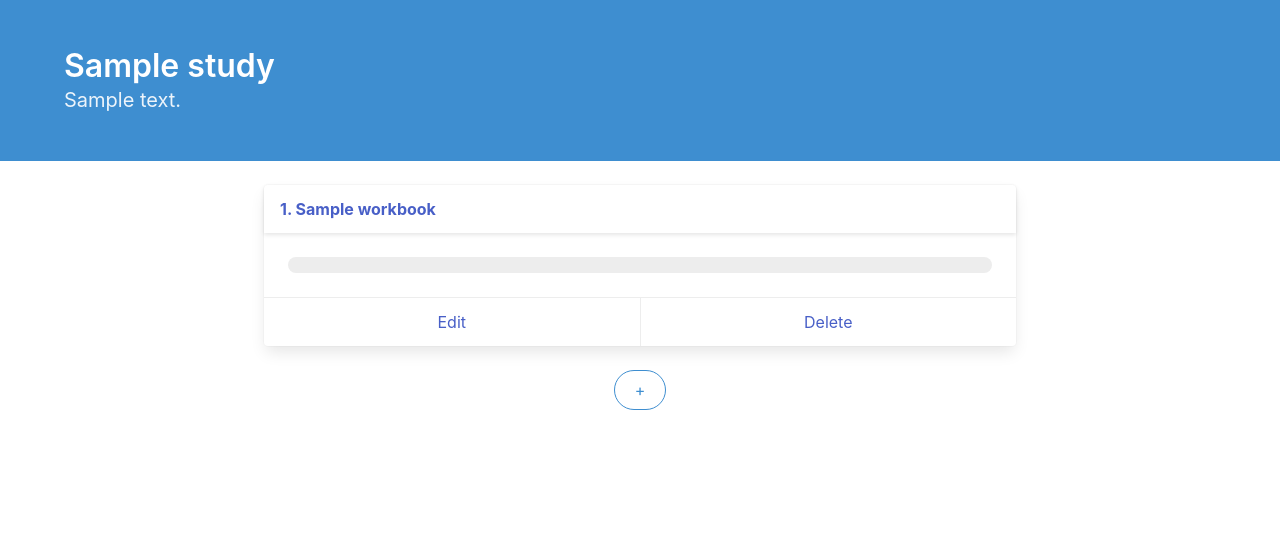
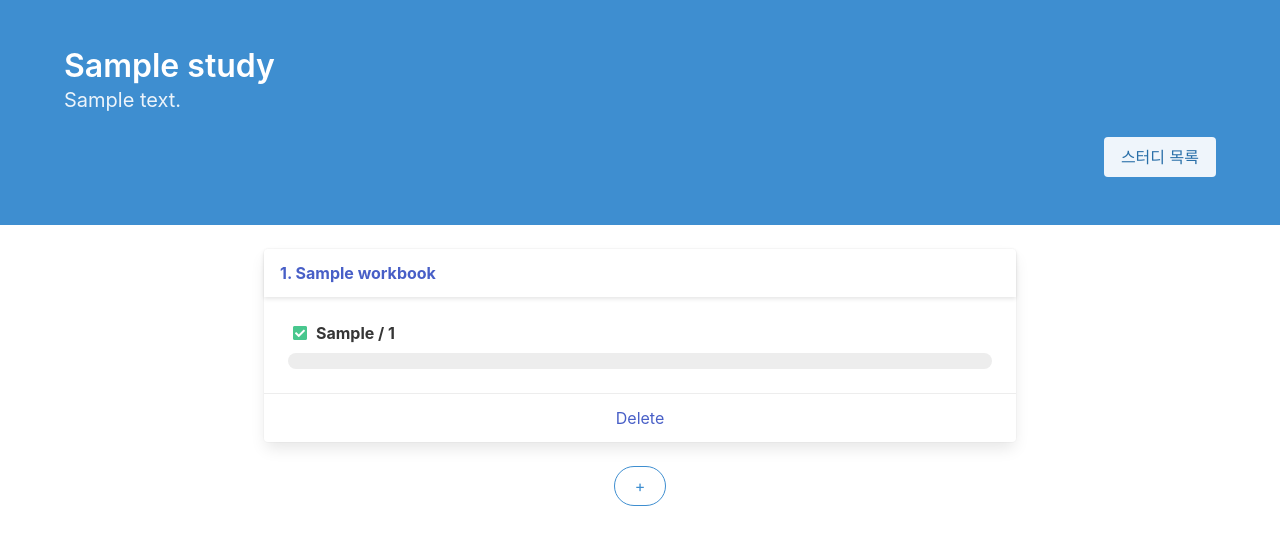
Before and after one commit to youjuice/Studygram, a Flask app: page /workbook/main/1 in a window 1280 px wide. Shown: the top 545 px of the page. Run offline with Flask 3, Linux system fonts and the light colour scheme; a database or web service that is not in the repository returns one stand-in record (values such as "Sample title"); some libraries are stand-ins or nearby versions.

Commit message:
Update study_main.html
스터디 페이지 템플릿

```diff
--- a/templates/study_main.html
+++ b/templates/study_main.html
@@ -9,6 +9,7 @@
 
     <!-- Bulma -->
     <link rel="stylesheet" href="https://cdn.jsdelivr.net/npm/bulma@0.9.4/css/bulma.min.css">
+    <link rel="stylesheet" href="https://cdnjs.cloudflare.com/ajax/libs/font-awesome/5.15.4/css/all.min.css">
 
     <!-- CSS -->
     <link rel="stylesheet" type="text/css" href="https://cdn.jsdelivr.net/npm/daterangepicker/daterangepicker.css" />
@@ -32,18 +33,66 @@
             display: flex;
             justify-content: center;
         }
+        #openModal {
+            margin-bottom: 30px;
+        }
     </style>
 
     <script>
     // 현재 페이지 URL에서 study_number 파라미터 값을 추출하는 함수
     function getStudyNumberFromURL() {
         // 현재 페이지 URL 가져오기
-        let url = window.location.href;
+        let path = window.location.pathname;
         // URL에서 마지막 세그먼트를 추출하여 study_number로 사용
-        let segments = url.split('/');
+        let segments = path.split('/');
         let study_number = segments[segments.length - 1];
         // 추출된 study_number 반환
         return study_number;
+    }
+
+    function addWorkbook(workbookNumber, language, studyNumber) {
+        console.log("workbookNumber:", workbookNumber);
+        console.log("language:", language);
+        $.ajax({
+            type: "POST",
+            url: `/workbook/add/${studyNumber}`,
+            contentType: "application/json", // 데이터 타입 설정
+            data: JSON.stringify({ // JSON 문자열로 변환하여 전송
+                workbook_number: workbookNumber,
+                language: language
+            }),
+            dataType: "json",
+            success: function(response) {
+                alert("문제집이 성공적으로 등록되었습니다.");
+                window.location.reload();
+            },
+            error: function(xhr, status, error) {
+                console.error("AJAX 요청 실패:", error);
+            }
+        });
+    }
+
+
+    function deleteWorkbook(workbookId, study_number) {
+        $.ajax({
+            url: `/workbook/delete/${study_number}`,
+            type: "POST",
+            data: JSON.stringify({"workbook_id": workbookId}),
+            contentType: "application/json",
+            success: function(response) {
+                if (response['result'] == 'success') {
+                    alert('삭제 완료!');
+                    // 삭제가 성공하면 페이지 새로 고침
+                    location.reload();
+                } else {
+                    alert('삭제 실패ㅠㅠ');
+                }
+            }
+        });
+    }
+
+    function redirectToHome() {
+        window.location.href = '/';
     }
 
     // 페이지 로드 시 study_number 값을 가져와서 사용하는 함수
@@ -74,6 +123,7 @@
         const openModalButton = document.getElementById('openModal');
         const modal = document.getElementById('myModal');
         const modalCloseButton = document.querySelector('.delete');
+        const cancelButton = document.querySelector('.button.cancel');
 
         openModalButton.addEventListener('click', () => {
             openModal(modal);
@@ -82,7 +132,49 @@
         modalCloseButton.addEventListener('click', () => {
             closeModal(modal);
           });
+
+        cancelButton.addEventListener('click', () => {
+            closeModal(modal);
         });
+
+        const studyNumber = getStudyNumberFromURL();
+        const inputNumber = document.querySelector('.input');
+        const selectLanguage = document.querySelector('#languageSelect');
+        const registerButton = document.querySelector('.button.is-success');
+
+        registerButton.addEventListener('click', () => {
+            const workbookNumber = inputNumber.value.trim();
+            const language = selectLanguage.value;
+            // Call the function to make a new workbook and send data to the database
+            addWorkbook(workbookNumber, language, studyNumber); // You can pass necessary data as arguments
+            // Close the modal after registering
+            closeModal(modal);
+        });
+
+        const editButtons = document.querySelectorAll('.edit-button');
+        const deleteButtons = document.querySelectorAll('.delete-button');
+
+        // Edit 버튼에 대한 이벤트 리스너 추가
+        editButtons.forEach(button => {
+            button.addEventListener('click', function (event) {
+                event.preventDefault();
+                const workbookId = this.dataset.workbookId;
+                // Edit 작업 수행
+                // 예: 수정할 카드의 정보를 가져와서 수정 폼을 띄우는 등의 작업
+            });
+        });
+
+        // Delete 버튼에 대한 이벤트 리스너 추가
+        deleteButtons.forEach(button => {
+            button.addEventListener('click', function (event) {
+                event.preventDefault();
+                const workbookId = this.dataset.workbookId;
+                // Delete 작업 수행
+                // 예: 서버에 해당 카드를 삭제하는 요청을 보내는 등의 작업
+                deleteWorkbook(studyNumber, workbookId);
+            });
+        });
+    })
     </script>
 </head>
 
@@ -98,8 +190,10 @@
                     {{ description }}
                     {{ data }}
                 </p>
+                <div style="text-align: right;">
+                    <button class="button is-info is-light" onclick="redirectToHome()">스터디 목록</button>
                 </div>
-
+            </div>
         </div>
       </section>
     </div>
@@ -126,12 +220,19 @@
                 </header>
                 <div class="card-content">
                     <div class="content">
-                        <progress class="progress is-link" value="{{ workbook.success_ratio }}" max="100">30%</progress>
+                        <label class="label">
+                            <div class="icon-text">
+                                <span class="icon has-text-success">
+                                  <i class="fas fa-check-square"></i>
+                                </span>
+                                <span>{{ workbook.success_problems }} / {{ workbook.total_problems }}</span>
+                              </div>
+                        </label>
+                        <progress class="progress is-link" value="{{ workbook.success_ratio }}" max="100">%</progress>
                     </div>
                 </div>
                 <footer class="card-footer">
-                    <a href="#" class="card-footer-item">Edit</a>
-                    <a href="#" class="card-footer-item">Delete</a>
+                    <a href="#" class="card-footer-item" onclick="deleteWorkbook('{{ workbook.workbook_id }}', '{{ study_number }}')">Delete</a>
                 </footer>
             </div>
         </div>
@@ -140,6 +241,7 @@
     <div class="container mt-5" style="text-align: center;">
         <button id="openModal" class="button is-info is-rounded is-outlined">+</button>
     </div>
+
     <div id="myModal" class="modal">
         <div class="modal-background"></div>
         <div class="modal-card">
@@ -149,11 +251,31 @@
           </header>
           <section class="modal-card-body">
             <!-- Content ... -->
-
+            <div class="field">
+                <label class="label">백준 문제집 번호</label>
+                <p class="control has-icons-left">
+                  <input class="input is-primary" type="number" placeholder="문제집 번호를 입력하세요.">
+                  <span class="icon is-small is-left">
+                      <i class="fas fa-hashtag"></i>
+                  </span>
+                </p>
+              </div>
+              <div class="field">
+                <label class="label">언어 선택</label>
+                  <div class="select is-success">
+                    <select id="languageSelect">
+                      <option>C++</option>
+                      <option>Java</option>
+                      <option>Python</option>
+                      <option>C</option>
+                      <option>Rust</option>
+                    </select>
+                  </div>
+              </div>
           </section>
           <footer class="modal-card-foot">
-            <button class="button is-success">Save changes</button>
-            <button class="button">Cancel</button>
+            <button class="button is-success">등록</button>
+            <button class="button cancel">취소</button>
           </footer>
         </div>
     </div>
```
Lines whose indentation alone changed are shown as unchanged.
